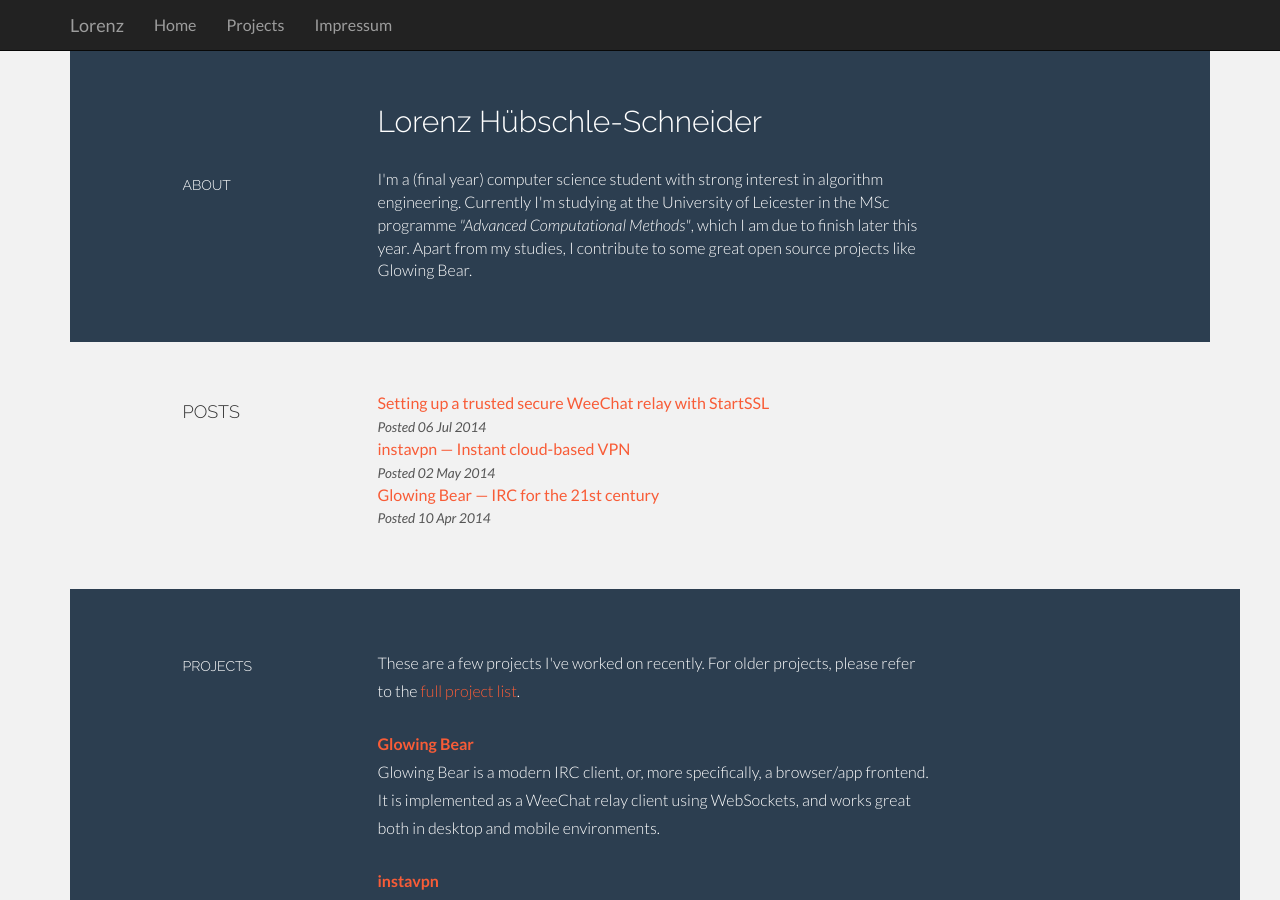
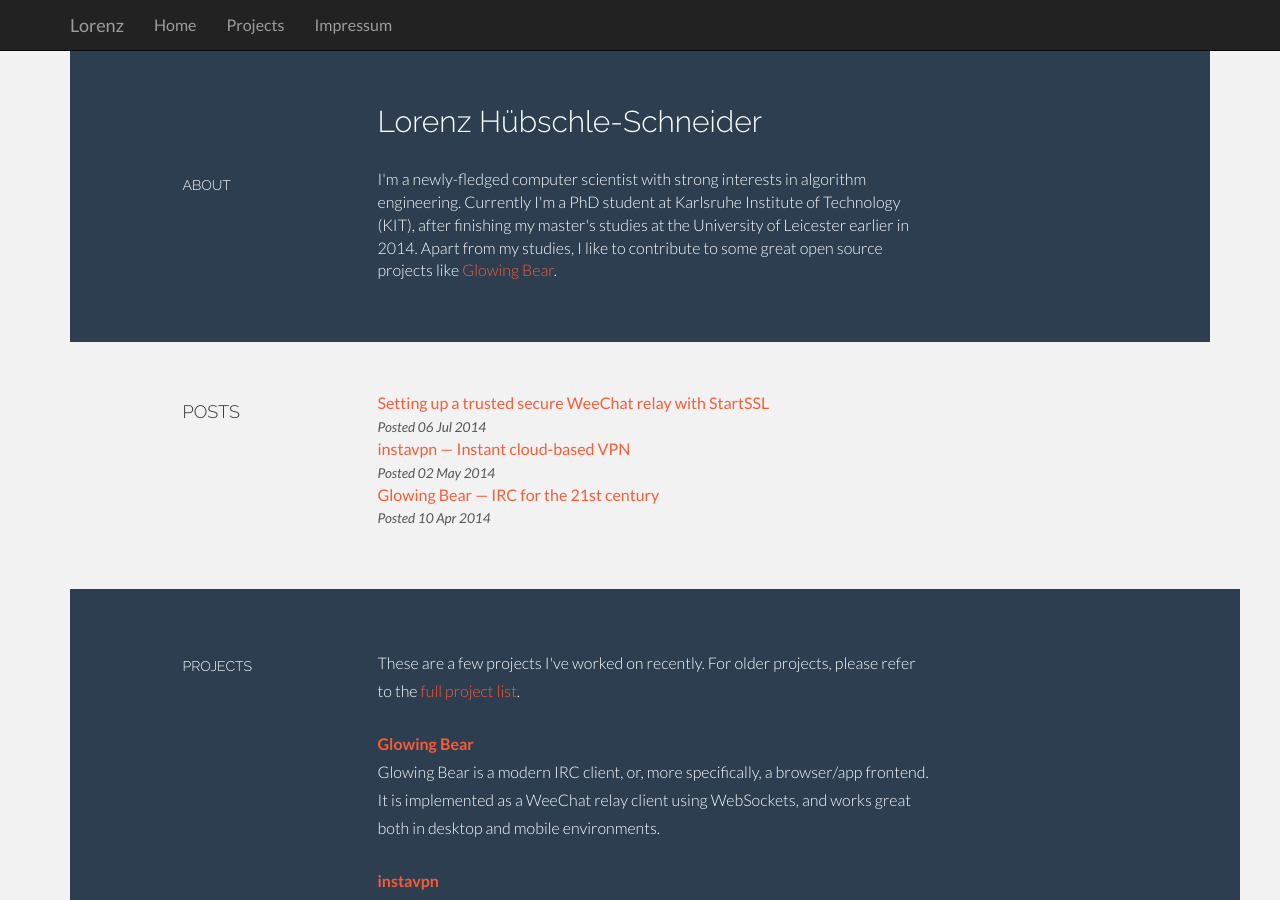
Before and after one commit to lorenzhs/lorenzhs.github.io, a Jekyll site: the page built from index.html, in a window 1280 px wide and 900 px high. Built offline with Jekyll 4.4.1, drawn with Linux system fonts in a browser that asks for light colours; nearby versions of some CDN libraries.

Commit message:
Update introduction

```diff
--- a/index.html
+++ b/index.html
@@ -16,9 +16,8 @@
                 <h5>ABOUT</h5>
             </div>
             <div class="col-lg-6">
-                I'm a (final year) computer science student with strong interest in algorithm engineering.
-                Currently I'm studying at the University of Leicester in the MSc programme <em>"Advanced Computational Methods"</em>, which I am due to finish later this year.
-                Apart from my studies, I contribute to some great open source projects like Glowing Bear.
+                I'm a newly-fledged computer scientist with strong interests in algorithm engineering. Currently I'm a PhD student at Karlsruhe Institute of Technology (KIT), after finishing my master's studies at the University of Leicester earlier in 2014.
+                Apart from my studies, I like to contribute to some great open source projects like <a href="/projects.html#glowing-bear">Glowing Bear</a>.
             </div>
         </div>
     </div>
--- a/projects.html
+++ b/projects.html
@@ -16,9 +16,8 @@
                 <h5>ABOUT</h5>
             </div>
             <div class="col-lg-6">
-                I'm a (final year) computer science student with strong interest in algorithm engineering.
-                Currently I'm studying at the University of Leicester in the MSc programme <em>"Advanced Computational Methods"</em>, which I am due to finish later this year.
-                Apart from my studies, I contribute to some great open source projects like Glowing Bear.
+                I'm a newly-fledged computer scientist with strong interests in algorithm engineering. Currently I'm a PhD student at Karlsruhe Institute of Technology (KIT), after finishing my master's studies at the University of Leicester earlier in 2014.
+                Apart from my studies, I like to contribute to some great open source projects like <a href="#glowing-bear">Glowing Bear</a>.
             </div>
         </div>
     </div>
```
